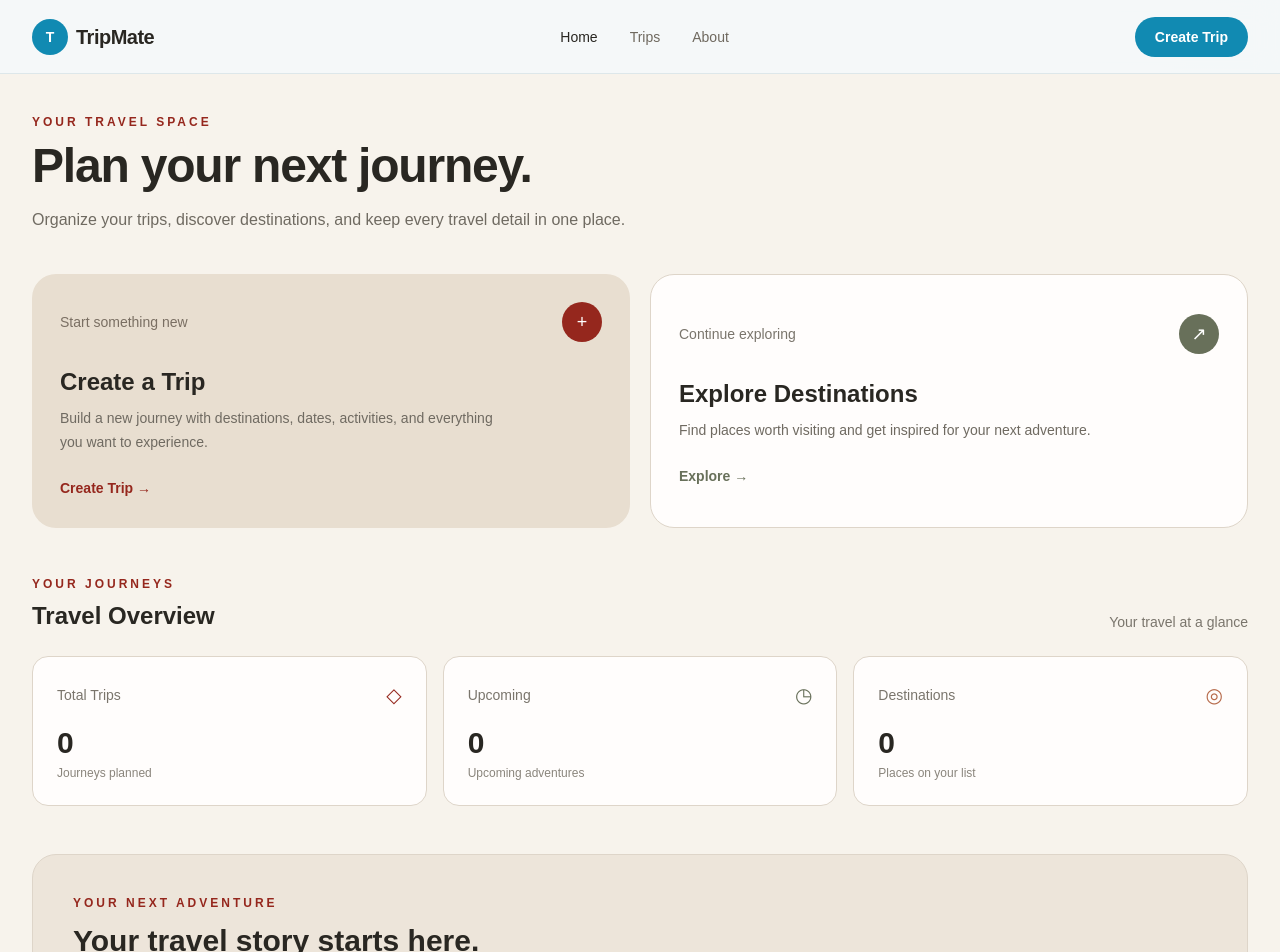
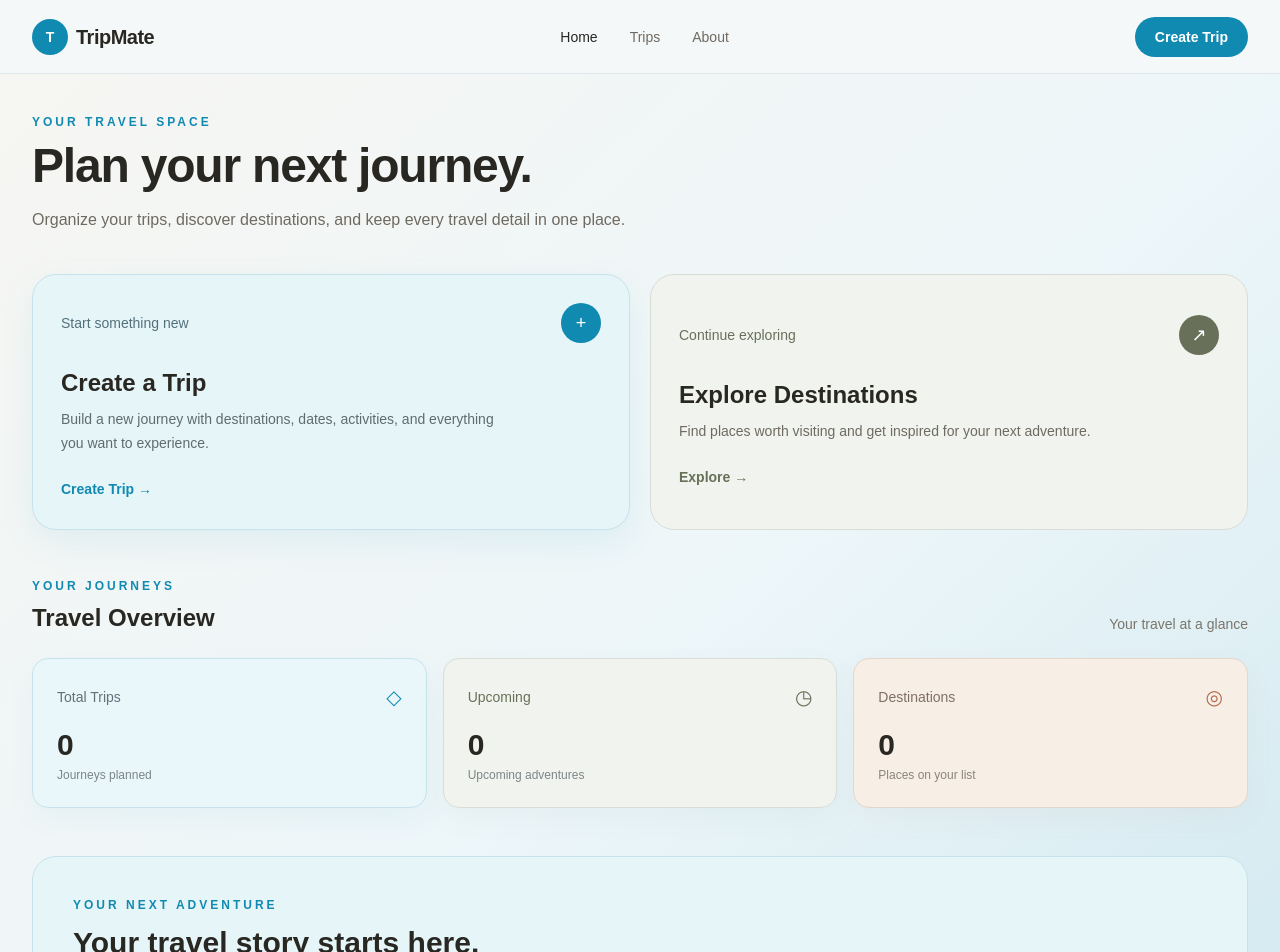
Before and after one commit to Chaitali2108-design/TripMate, a React (Vite) app: page /home in a window 1280 px wide. Shown: the top 952 px of the page. Built offline with nearby package versions, Linux system fonts and the light colour scheme.

Commit message:
change home page styling

```diff
--- a/src/pages/Home.jsx
+++ b/src/pages/Home.jsx
@@ -1,13 +1,14 @@
+
 import { Link } from 'react-router-dom'
 
 function Home() {
   return (
-    <main className="min-h-screen bg-[#F7F3EC] px-6 py-10 lg:px-8">
+    <main className="min-h-screen bg-transparent px-6 py-10 lg:px-8">
       <div className="mx-auto max-w-7xl">
 
         {/* Welcome Section */}
         <section>
-          <p className="text-xs font-semibold uppercase tracking-[0.25em] text-[#95271D]">
+          <p className="text-xs font-semibold uppercase tracking-[0.25em] text-[#118AB2]">
             Your travel space
           </p>
 
@@ -27,15 +28,15 @@ function Home() {
           {/* Create Trip */}
           <Link
             to="/create-trip"
-  className="group rounded-3xl bg-[#E8DED0] p-7 text-left text-[#292722] transition-all duration-300 hover:-translate-y-1 hover:shadow-xl"
+            className="group rounded-3xl border border-[#C7E2EA] bg-[#E6F5F8] p-7 text-left text-[#292722] shadow-[0_12px_35px_rgba(17,138,178,0.08)] transition-all duration-300 hover:-translate-y-1 hover:shadow-xl"
           >
 
             <div className="flex items-center justify-between">
-              <p className="text-sm font-medium text-[#7A6F63]">
+              <p className="text-sm font-medium text-[#52717C]">
                 Start something new
               </p>
 
-              <span className="flex h-10 w-10 items-center justify-center rounded-full bg-[#95271D] text-lg text-white transition-transform duration-300 group-hover:rotate-6">
+              <span className="flex h-10 w-10 items-center justify-center rounded-full bg-[#118AB2] text-lg text-white transition-transform duration-300 group-hover:rotate-6">
                 +
               </span>
             </div>
@@ -44,23 +45,25 @@ function Home() {
               Create a Trip
             </h2>
 
-            <p className="mt-2 max-w-md text-sm leading-6 text-[#6F6A61]">
+            <p className="mt-2 max-w-md text-sm leading-6 text-[#5F6B70]">
               Build a new journey with destinations, dates, activities,
               and everything you want to experience.
             </p>
 
-            <span className="mt-6 inline-flex text-sm font-semibold text-[#95271D]">
+            <span className="mt-6 inline-flex text-sm font-semibold text-[#118AB2]">
               Create Trip →
             </span>
+
           </Link>
 
           {/* Explore */}
           <button
             type="button"
-            className="group rounded-3xl border border-[#DED5C9] bg-[#FFFDFC] p-7 text-left transition-all duration-300 hover:-translate-y-1 hover:border-[#C8B9A8] hover:shadow-lg"
+            className="group rounded-3xl border border-[#D8DED5] bg-[#F1F4EE] p-7 text-left transition-all duration-300 hover:-translate-y-1 hover:border-[#BFCDB8] hover:shadow-lg"
           >
+
             <div className="flex items-center justify-between">
-              <p className="text-sm font-medium text-[#7A756C]">
+              <p className="text-sm font-medium text-[#68705A]">
                 Continue exploring
               </p>
 
@@ -81,6 +84,7 @@ function Home() {
             <span className="mt-6 inline-flex text-sm font-semibold text-[#68705A]">
               Explore →
             </span>
+
           </button>
 
         </section>
@@ -89,8 +93,9 @@ function Home() {
         <section className="mt-12">
 
           <div className="flex items-end justify-between">
+
             <div>
-              <p className="text-xs font-semibold uppercase tracking-[0.25em] text-[#95271D]">
+              <p className="text-xs font-semibold uppercase tracking-[0.25em] text-[#118AB2]">
                 Your journeys
               </p>
 
@@ -102,62 +107,74 @@ function Home() {
             <span className="hidden text-sm text-[#7A756C] sm:block">
               Your travel at a glance
             </span>
+
           </div>
 
           <div className="mt-6 grid gap-4 sm:grid-cols-3">
 
             {/* Trips */}
-            <div className="rounded-2xl border border-[#DED5C9] bg-[#FFFDFC] p-6">
+            <div className="rounded-2xl border border-[#C7E2EA] bg-[#EAF7FA] p-6 shadow-[0_10px_30px_rgba(17,138,178,0.05)]">
+
               <div className="flex items-center justify-between">
-                <p className="text-sm text-[#7A756C]">
+
+                <p className="text-sm text-[#60717A]">
                   Total Trips
                 </p>
 
-                <span className="text-xl text-[#95271D]">
+                <span className="text-xl text-[#118AB2]">
                   ◇
                 </span>
+
               </div>
 
               <p className="mt-4 text-3xl font-semibold text-[#292722]">
                 0
               </p>
 
-              <p className="mt-1 text-xs text-[#8A857C]">
+              <p className="mt-1 text-xs text-[#7C8588]">
                 Journeys planned
               </p>
+
             </div>
 
             {/* Upcoming */}
-            <div className="rounded-2xl border border-[#DED5C9] bg-[#FFFDFC] p-6">
+            <div className="rounded-2xl border border-[#D8DED5] bg-[#F1F4EE] p-6 shadow-[0_10px_30px_rgba(104,112,90,0.05)]">
+
               <div className="flex items-center justify-between">
-                <p className="text-sm text-[#7A756C]">
+
+                <p className="text-sm text-[#68705A]">
                   Upcoming
                 </p>
 
                 <span className="text-xl text-[#68705A]">
                   ◷
                 </span>
+
               </div>
 
               <p className="mt-4 text-3xl font-semibold text-[#292722]">
                 0
               </p>
 
-              <p className="mt-1 text-xs text-[#8A857C]">
+              <p className="mt-1 text-xs text-[#7C8588]">
                 Upcoming adventures
               </p>
+
             </div>
 
             {/* Destinations */}
-            <div className="rounded-2xl border border-[#DED5C9] bg-[#FFFDFC] p-6">
+            <div className="rounded-2xl border border-[#E3D7CB] bg-[#F7EEE6] p-6 shadow-[0_10px_30px_rgba(182,106,74,0.05)]">
+
               <div className="flex items-center justify-between">
-                <p className="text-sm text-[#7A756C]">
+
+                <p className="text-sm text-[#806F63]">
                   Destinations
                 </p>
 
                 <span className="text-xl text-[#B66A4A]">
                   ◎
                 </span>
+
               </div>
 
               <p className="mt-4 text-3xl font-semibold text-[#292722]">
@@ -167,17 +184,18 @@ function Home() {
               <p className="mt-1 text-xs text-[#8A857C]">
                 Places on your list
               </p>
+
             </div>
 
           </div>
         </section>
 
         {/* Empty Trips Section */}
-        <section className="mt-12 overflow-hidden rounded-3xl border border-[#DED5C9] bg-[#EDE5DA]">
+        <section className="mt-12 overflow-hidden rounded-3xl border border-[#C7E2EA] bg-[#E6F5F8]">
 
           <div className="px-7 py-10 sm:px-10">
 
-            <p className="text-xs font-semibold uppercase tracking-[0.25em] text-[#95271D]">
+            <p className="text-xs font-semibold uppercase tracking-[0.25em] text-[#118AB2]">
               Your next adventure
             </p>
 
@@ -185,14 +203,14 @@ function Home() {
               Your travel story starts here.
             </h2>
 
-            <p className="mt-3 max-w-xl text-sm leading-6 text-[#6F6A61]">
+            <p className="mt-3 max-w-xl text-sm leading-6 text-[#5F6B70]">
               You haven't created a trip yet. Start planning your first
               journey and keep everything organized with TripMate.
             </p>
 
             <Link
               to="/create-trip"
-  className="mt-6 inline-flex rounded-xl bg-[#95271D] px-6 py-3 text-sm font-semibold text-white transition-all duration-300 hover:-translate-y-0.5 hover:bg-[#7D2018] hover:shadow-lg"
+              className="mt-6 inline-flex rounded-xl bg-[#118AB2] px-6 py-3 text-sm font-semibold text-white transition-all duration-300 hover:-translate-y-0.5 hover:bg-[#0D6F91] hover:shadow-lg"
             >
               Create Your First Trip
             </Link>
```
Lines whose indentation alone changed are shown as unchanged.
